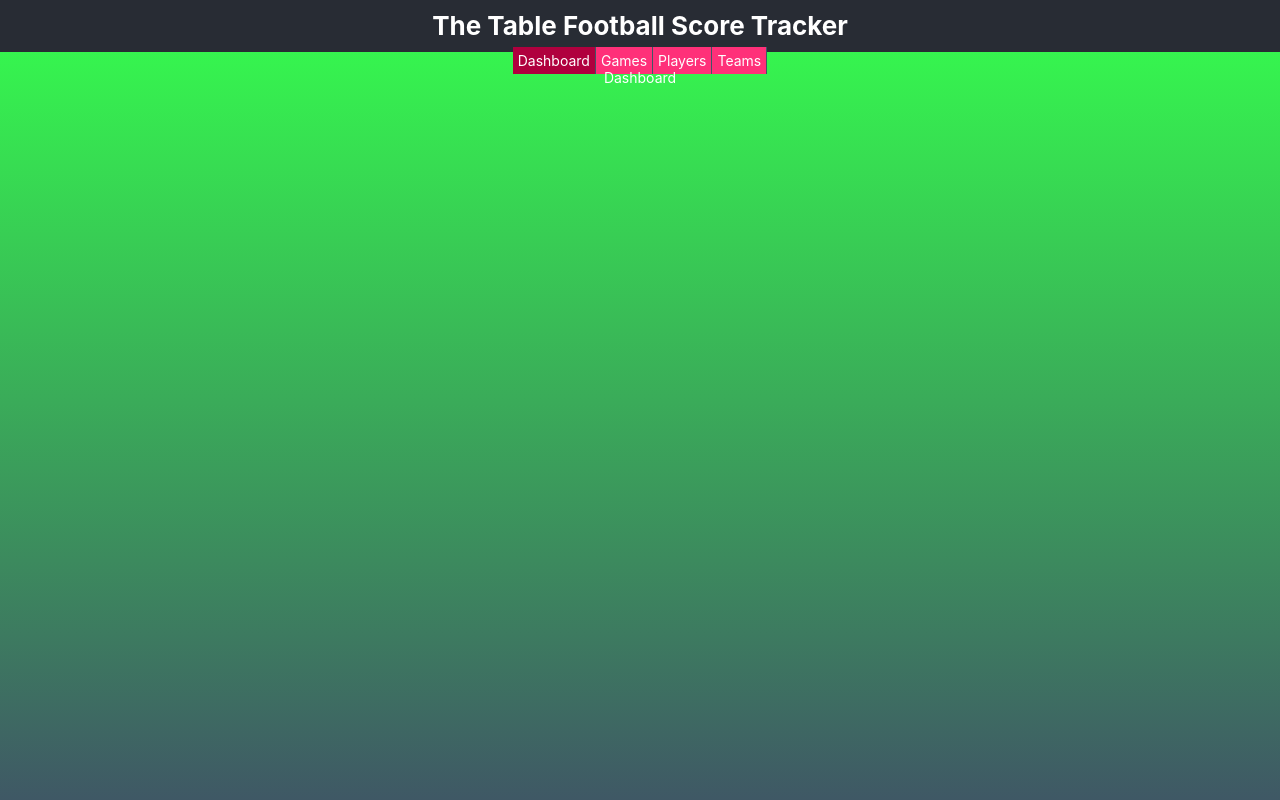
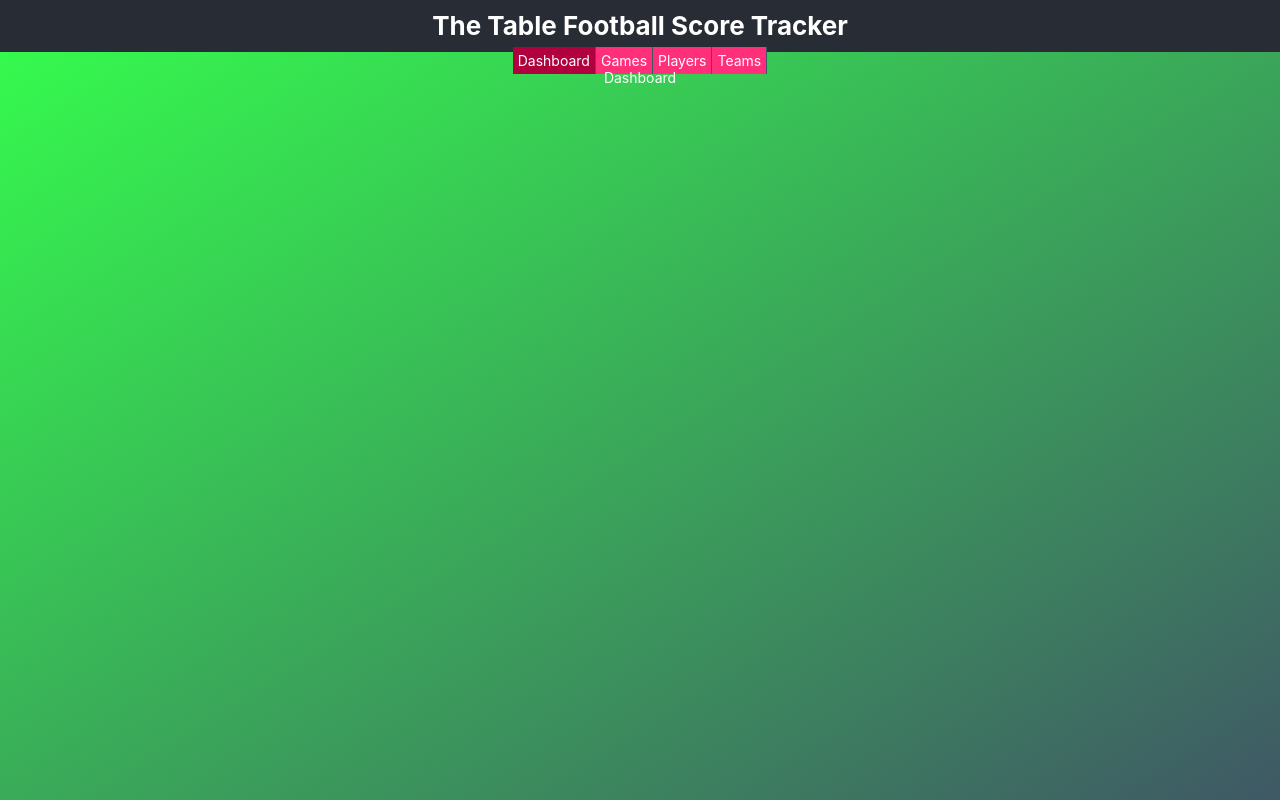
Before and after one commit to creativecomposer/table-football-ui, a React (Create React App) app: page /#/dashboard in a window 1280 px wide. Built offline with nearby package versions, Linux system fonts and the light colour scheme.

Commit message:
Update root element background and height

```diff
--- a/src/index.scss
+++ b/src/index.scss
@@ -1,12 +1,12 @@
 @import './stylesheets/main';
 
 #root {
-  // background-color: $primaryColor;
-  background-image: linear-gradient(to bottom, $brightGreen, $primaryColor);
+  // background-color: $brightGreen;
+  background-image: linear-gradient(to bottom right, $brightGreen, $primaryColor);
   color: $whiteColor;
   font-family: -apple-system, BlinkMacSystemFont, 'Segoe UI', Roboto, Oxygen, Ubuntu, Cantarell, 'Fira Sans',
     'Droid Sans', 'Helvetica Neue', sans-serif;
   -webkit-font-smoothing: antialiased;
   -moz-osx-font-smoothing: grayscale;
-  height: 100vh;
+  min-height: 100vh;
 }
```
